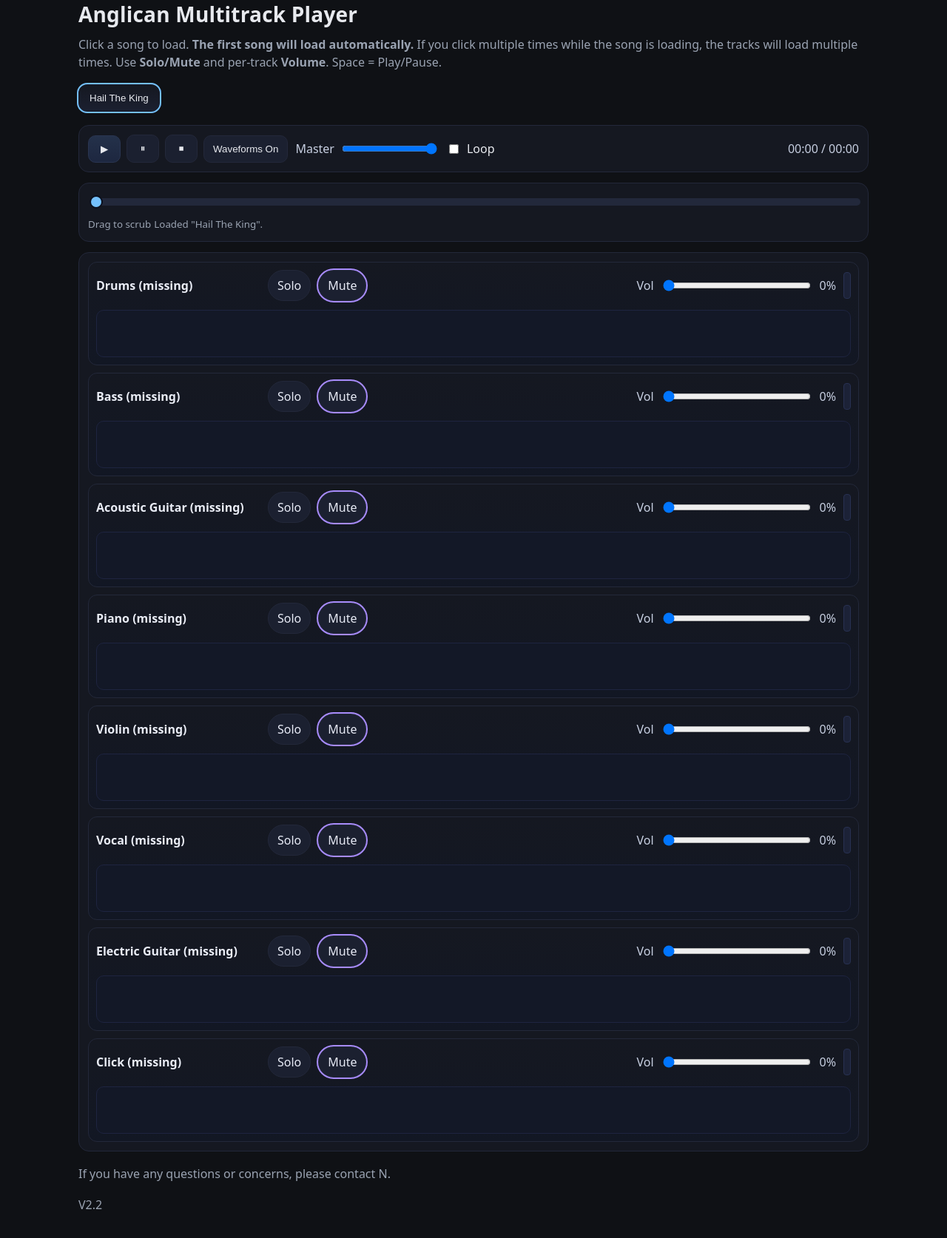
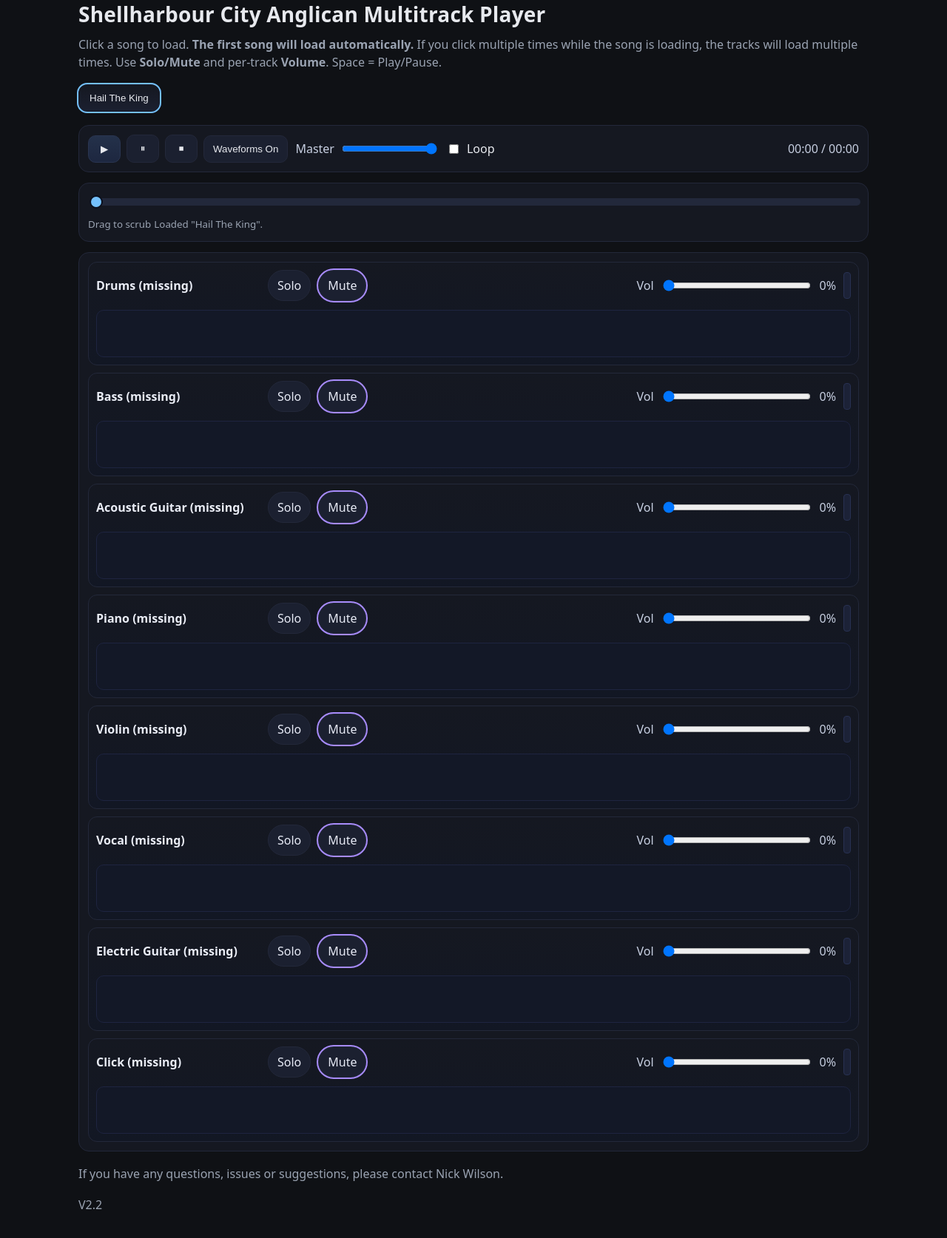
Before and after one commit to ngw553/ShellharbourMultiTracks-Testing, a plain HTML site: page index.html in a window 1280 px wide. Shown: the part 50-1724 px from the top of the page at 74% size. Drawn offline with Linux system fonts and the light colour scheme; no server answers.

Commit message:
Update index.html

```diff
--- a/index.html
+++ b/index.html
@@ -3,7 +3,7 @@
 <head>
 <meta charset="utf-8" />
 <meta name="viewport" content="width=device-width,initial-scale=1" />
-<title> Anglican Multitrack Player</title>
+<title>Shellharbour City Anglican Multitrack Player</title>
 <style>
   :root {
     --bg:#0f1115; --panel:#151821; --panel2:#1b2030; --text:#e7e9ee; --muted:#9aa3b2;
@@ -107,7 +107,7 @@
 <body>
 <div class="wrap">
   <img src="sccac_logo-full-white.webp" alt="Shellharbour City Anglican Church Logo" style="max-width:50%; height:auto; display:block; margin:0 auto;"  />
-  <h1> Anglican Multitrack Player</h1>
+  <h1>Shellharbour City Anglican Multitrack Player</h1>
   <p class="lead">Click a song to load. <b>The first song will load automatically.</b> If you click multiple times while the song is loading, the tracks will load multiple times. Use <b>Solo/Mute</b> and per-track <b>Volume</b>. Space = Play/Pause.</p>
 
   <!-- SONG BUTTONS -->
@@ -144,7 +144,7 @@
   <!-- TRACKS LIST -->
   <div id="tracks" class="tracks panel"></div>
 
-  <p class="lead" style="margin-top:18px">If you have any questions or concerns, please contact N.</p>
+  <p class="lead" style="margin-top:18px">If you have any questions, issues or suggestions, please contact Nick Wilson.</p>
   <p class="lead" style="margin-top:15px">V2.2</p>
 </div>
 
```
